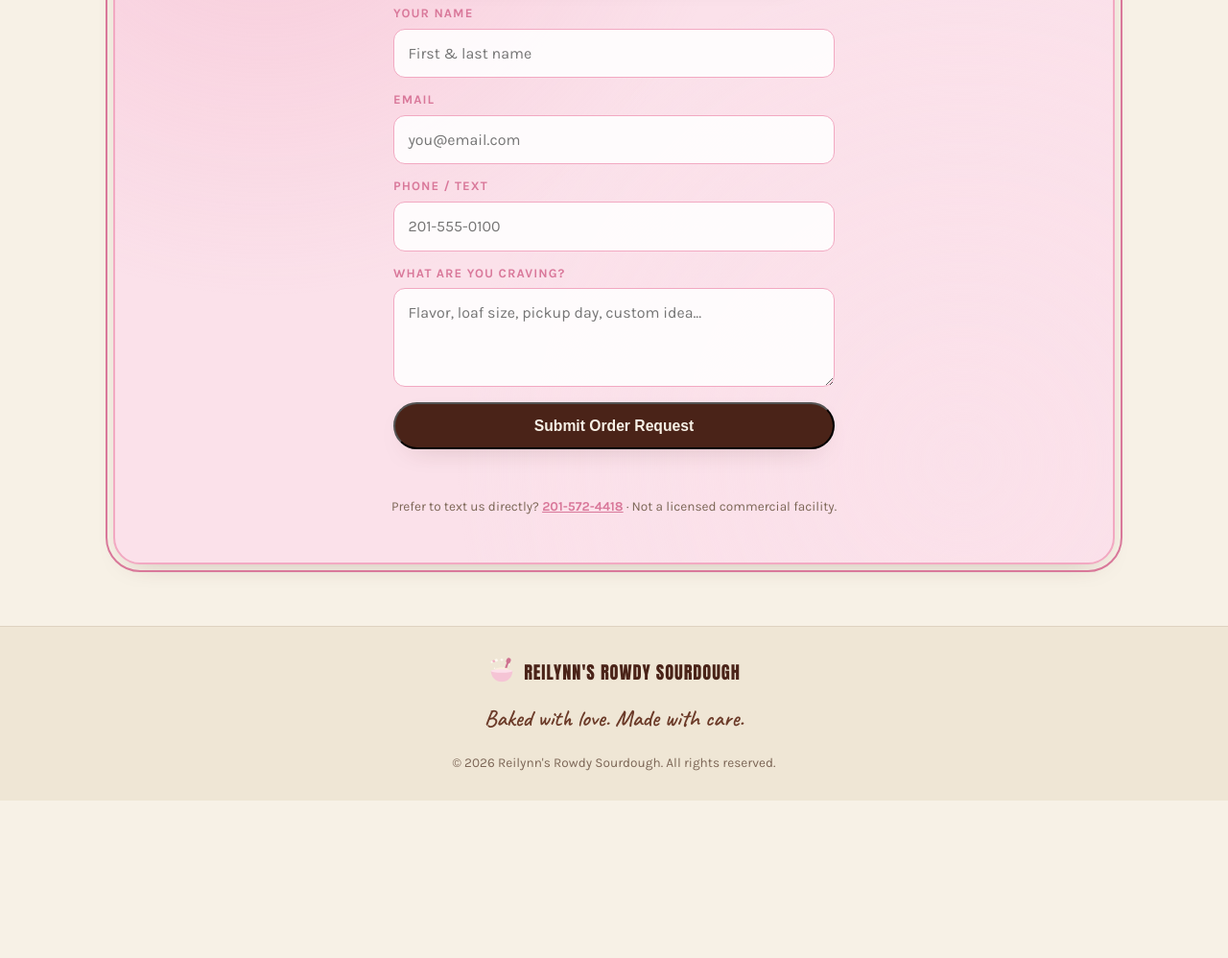
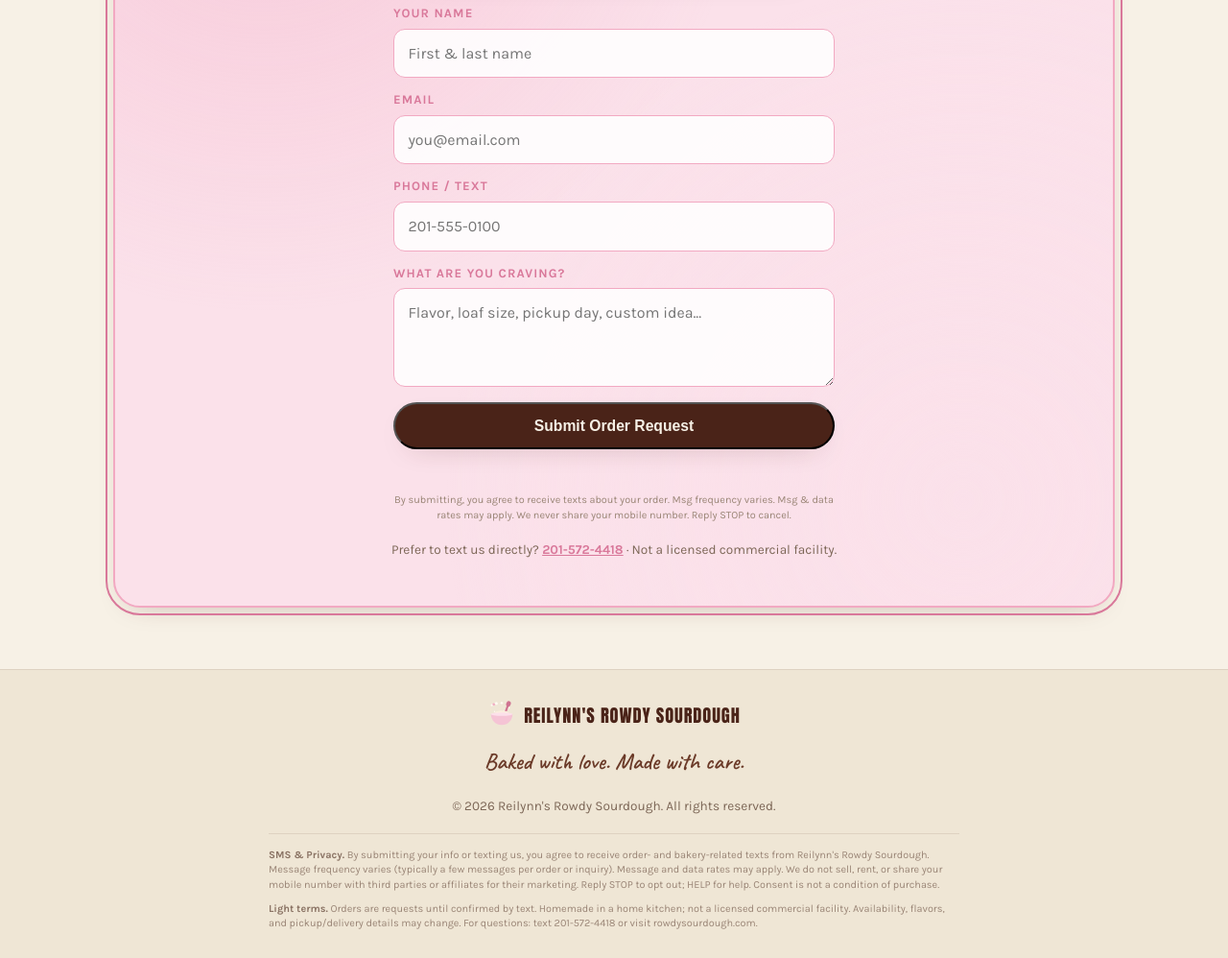
Before and after one commit to DouglasFriedmann/reilynns-rowdy-sourdough, a plain HTML site: page reilynns-rowdy-sourdough/index.html in a window 1280 px wide. Shown: the part 3264-4262 px from the top of the page at 96% size. Before the commit the page ends 4098 px from the top, so only its background shows below. Drawn offline with Linux system fonts and the light colour scheme.

Commit message:
privacy policy

```diff
--- a/reilynns-rowdy-sourdough/css/styles.css
+++ b/reilynns-rowdy-sourdough/css/styles.css
@@ -558,6 +558,13 @@ h1, h2, h3 { margin: 0; line-height: 1.05; }
 }
 .order-form__status.is-ok { color: #2f6b3a; }
 .order-form__status.is-error { color: #9b2c2c; }
+.order-form__legal {
+  margin: 0.15rem 0 0;
+  text-align: center;
+  color: #9a8576;
+  font-size: 0.68rem;
+  line-height: 1.4;
+}
 
 .contact__fineprint { color: var(--muted); font-size: 0.85rem; margin: 0; }
 .contact__sms-link {
@@ -684,7 +691,25 @@ h1, h2, h3 { margin: 0; line-height: 1.05; }
   font-size: 1.15rem;
 }
 .footer__tag { font-family: var(--font-script); font-size: 1.5rem; color: var(--brown-soft); margin: 0.4rem 0 1rem; }
-.footer__copy { color: var(--muted); font-size: 0.85rem; margin: 0; }
+.footer__copy { color: var(--muted); font-size: 0.85rem; margin: 0 0 1.1rem; }
+.footer__legal {
+  max-width: 720px;
+  margin: 0 auto;
+  padding-top: 0.85rem;
+  border-top: 1px solid rgba(74, 35, 24, 0.1);
+  text-align: left;
+}
+.footer__legal p {
+  margin: 0 0 0.55rem;
+  color: #9a8576;
+  font-size: 0.68rem;
+  line-height: 1.45;
+}
+.footer__legal p:last-child { margin-bottom: 0; }
+.footer__legal strong {
+  color: #8a7364;
+  font-weight: 700;
+}
 
 /* ---------- Responsive ---------- */
 @media (max-width: 860px) {
--- a/reilynns-rowdy-sourdough/index.html
+++ b/reilynns-rowdy-sourdough/index.html
@@ -15,7 +15,7 @@
   <link rel="preconnect" href="https://fonts.googleapis.com" />
   <link rel="preconnect" href="https://fonts.gstatic.com" crossorigin />
   <link href="https://fonts.googleapis.com/css2?family=Anton&family=Caveat:wght@600&family=Karla:wght@400;600;700&display=swap" rel="stylesheet" />
-  <link rel="stylesheet" href="css/styles.css?v=22" />
+  <link rel="stylesheet" href="css/styles.css?v=23" />
 </head>
 <body>
   <!-- Top ribbon -->
@@ -282,6 +282,10 @@
           Submit Order Request
         </button>
         <p class="order-form__status" id="orderStatus" role="status" aria-live="polite"></p>
+        <p class="order-form__legal">
+          By submitting, you agree to receive texts about your order. Msg frequency varies.
+          Msg &amp; data rates may apply. We never share your mobile number. Reply STOP to cancel.
+        </p>
       </form>
 
       <p class="contact__fineprint">
@@ -351,6 +355,25 @@
     </div>
     <p class="footer__tag">Baked with love. Made with care.</p>
     <p class="footer__copy">&copy; <span id="year"></span> Reilynn's Rowdy Sourdough. All rights reserved.</p>
+
+    <div class="footer__legal">
+      <p>
+        <strong>SMS &amp; Privacy.</strong>
+        By submitting your info or texting us, you agree to receive order- and bakery-related texts from Reilynn's Rowdy Sourdough.
+        Message frequency varies (typically a few messages per order or inquiry).
+        Message and data rates may apply.
+        We do not sell, rent, or share your mobile number with third parties or affiliates for their marketing.
+        Reply STOP to opt out; HELP for help.
+        Consent is not a condition of purchase.
+      </p>
+      <p>
+        <strong>Light terms.</strong>
+        Orders are requests until confirmed by text.
+        Homemade in a home kitchen; not a licensed commercial facility.
+        Availability, flavors, and pickup/delivery details may change.
+        For questions: text 201-572-4418 or visit rowdysourdough.com.
+      </p>
+    </div>
   </footer>
 
   <script src="js/main.js?v=22"></script>
```
